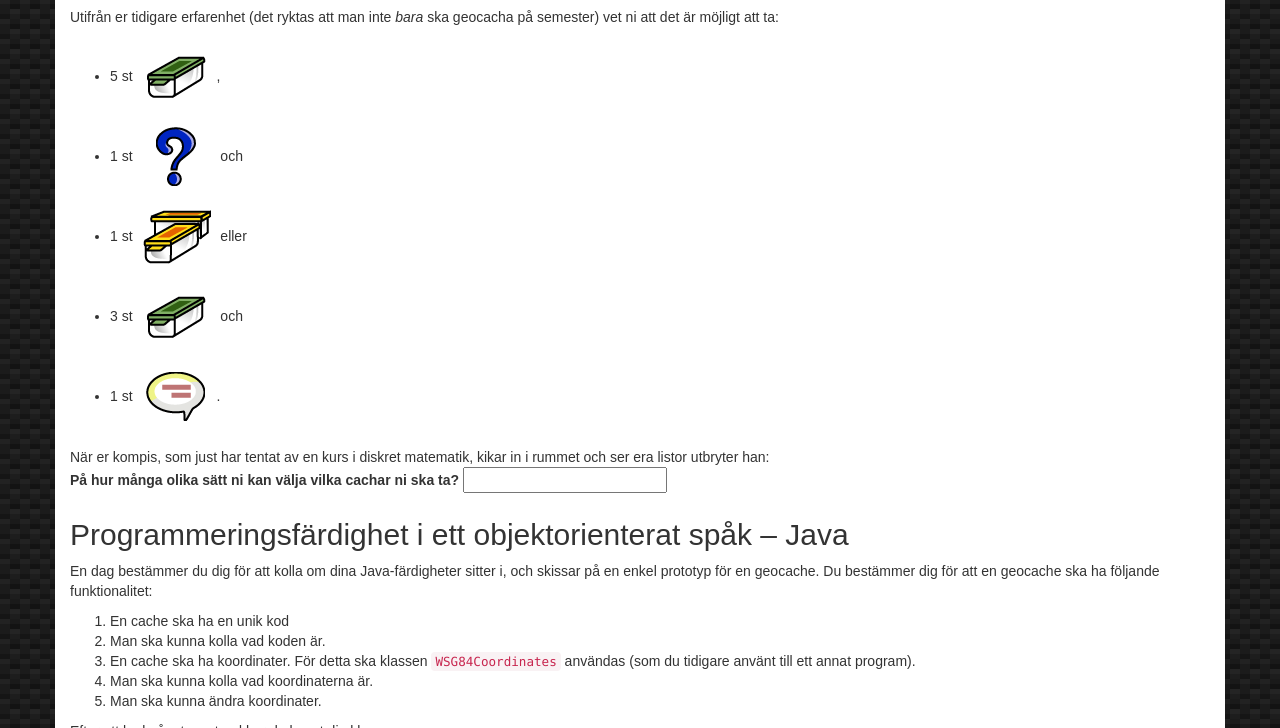
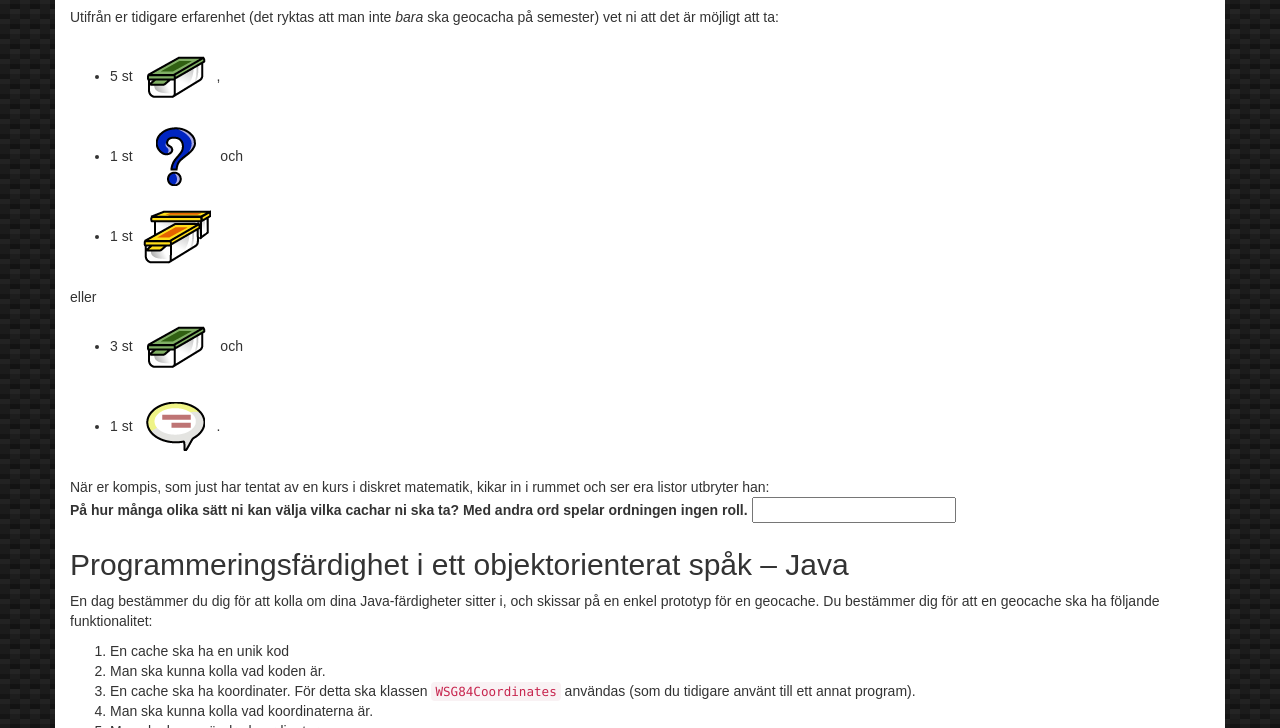
Before and after one commit to FannyLinderborg/fannylinderborg.github.io, a plain HTML site: page GC69B73/index.html in a window 1280 px wide. Shown: the part 1806-2534 px from the top of the page. Drawn offline with nearby package versions, Linux system fonts and the light colour scheme; some packages are replaced by stand-ins of ours.

Commit message:
Corrected a flaw and made a clarification in Diskret Matematik: The binding were ambiguous, but now it should be clear, without using logic notation. Since people seem to have problems distinguishing between sets and lists, a clarification was made that it is a set we are looking for.

```diff
--- a/GC69B73/index.html
+++ b/GC69B73/index.html
@@ -151,13 +151,16 @@
             <ul>
                 <li>5 st <img src="trad.gif" alt="Traditional">,</li>
                 <li>1 st <img src="myst.gif" alt="Mystery"> och</li>
-                <li>1 st <img src="multi.gif" alt="Multi"> eller</li>
+                <li>1 st <img src="multi.gif" alt="Multi"></li>
+            </ul>
+            eller
+            <ul>
                 <li>3 st <img src="trad.gif" alt="Traditional"> och</li>
                 <li>1 st <img src="event.gif" alt="Event">.</li>
             </ul>
 
             <p>När er kompis, som just har tentat av en kurs i diskret matematik, kikar in i rummet och ser era listor utbryter han:
-                <label>På hur många olika sätt ni kan välja vilka cachar ni ska ta?
+                <label>På hur många olika sätt ni kan välja vilka cachar ni ska ta? Med andra ord spelar ordningen ingen roll.
                     <input type=number name=diskret>
                 </label>
             </p>
```
